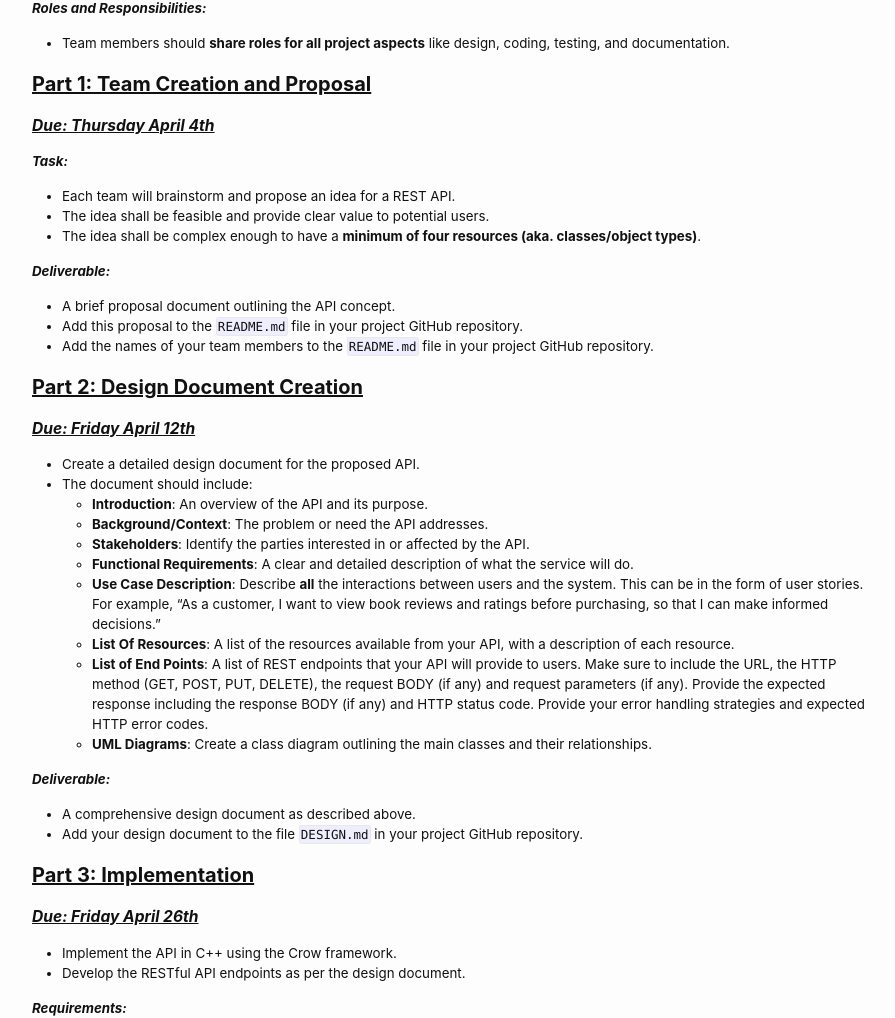
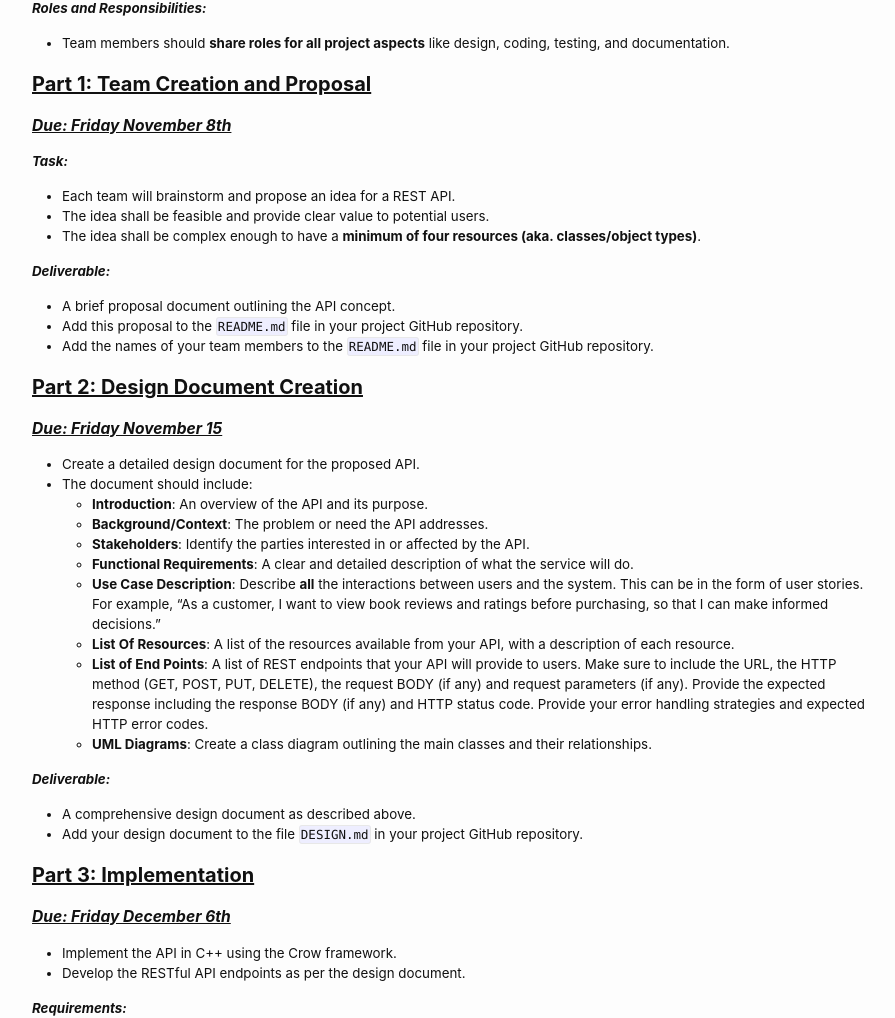
Before and after one commit to cmsc240-f24-dcs/cmsc240-f24-s2.github.io, a Jekyll site: the page built from project.md, in a window 1280 px wide and 1400 px high, scrolled down 377 px. Shown: the part 144-1162 px from the top of the window, without its empty margins (188-1083 px from the left). Built offline with Jekyll 4.4.1, drawn with Linux system fonts in a browser that asks for light colours; some of the changed text lies outside the part shown.

```diff
--- a/project.md
+++ b/project.md
@@ -28,7 +28,7 @@ This project presents an opportunity for teams to creatively explore API develop
 
 ## Part 1: Team Creation and Proposal
 
-### Due:  Thursday April 4th
+### Due:  Friday November 8th
 
 #### Task:
 * Each team will brainstorm and propose an idea for a REST API.
@@ -44,7 +44,7 @@ This project presents an opportunity for teams to creatively explore API develop
 
 ## Part 2: Design Document Creation
 
-### Due: Friday April 12th
+### Due: Friday November 15
 
 * Create a detailed design document for the proposed API.
 * The document should include:
@@ -63,7 +63,7 @@ This project presents an opportunity for teams to creatively explore API develop
 
 ## Part 3: Implementation
 
-### Due: Friday April 26th
+### Due: Friday December 6th
 
 * Implement the API in C++ using the Crow framework.
 * Develop the RESTful API endpoints as per the design document.
@@ -85,7 +85,7 @@ This project presents an opportunity for teams to creatively explore API develop
 
 ## Part 4: Unit Testing
 
-### Due: Friday April 26th
+### Due: Friday December 6th
 
 * Develop a suite of unit tests using a testing framework.
 * __Testing Scope__: Cover all critical functionalities and endpoints.
```
Also changed, not shown: modules/module12.md (+1 -1 lines), schedule.md (+1 -1 lines).
